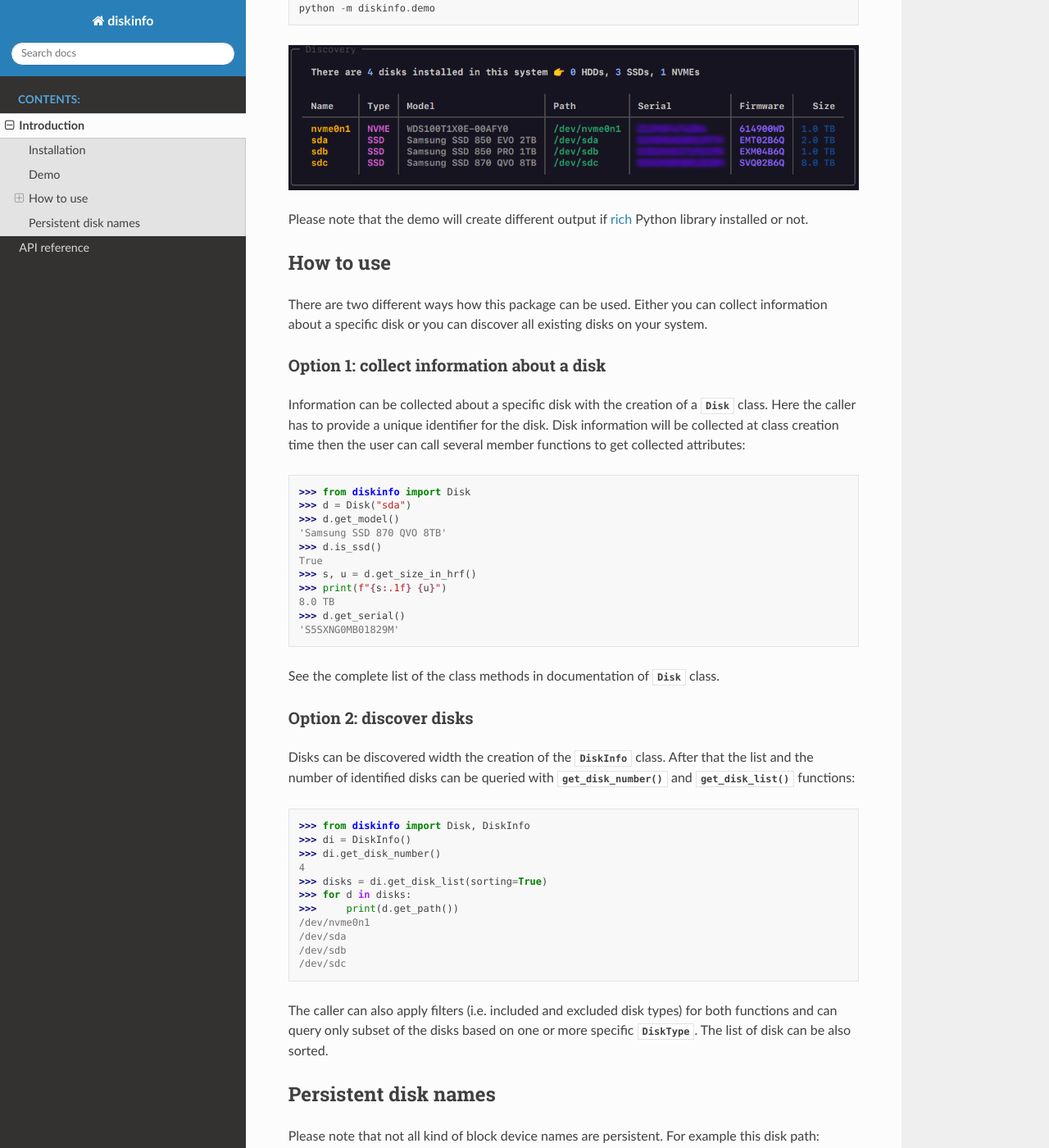
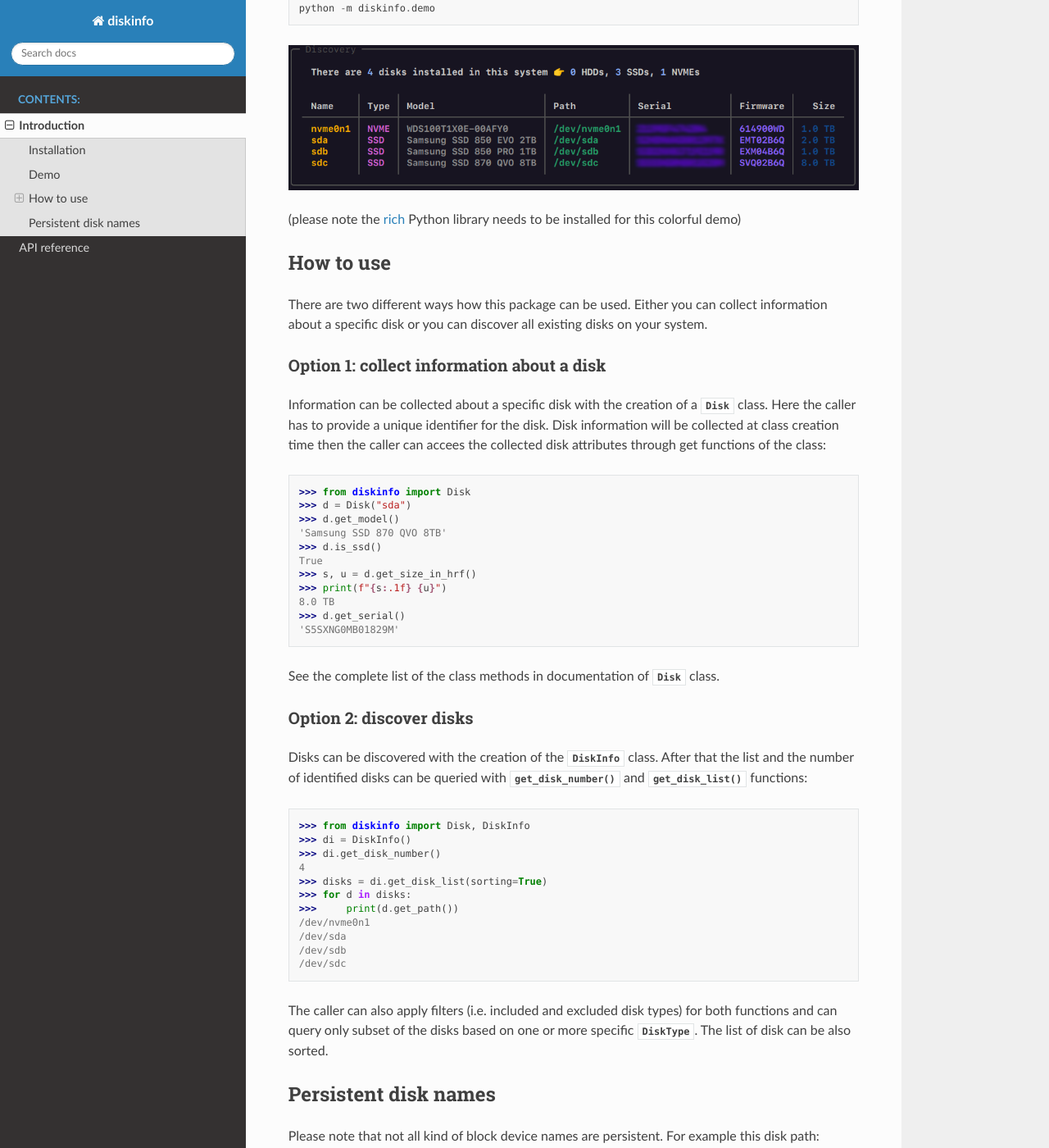
Before and after one commit to petersulyok/diskinfo, a Sphinx documentation site: the page built from docs/source/intro.rst, in a window 1280 px wide and 1400 px high, scrolled down 566 px. Shown: the whole window at 82% size. Built offline with Sphinx 7.4.7 and the Read the Docs theme 2.0.0, drawn with Linux system fonts in a browser that asks for light colours.

Commit message:
Documentation enhancements in introduction.

```diff
--- a/docs/source/intro.rst
+++ b/docs/source/intro.rst
@@ -19,7 +19,7 @@ The library contains a simple demo, it can be executed in the following way::
 
 .. image:: https://github.com/petersulyok/diskinfo/raw/main/docs/diskinfo_rich_demo.png
 
-Please note that the demo will create different output if `rich <https://pypi.org/project/rich/>`_ Python library installed or not.
+(please note the `rich <https://pypi.org/project/rich/>`_ Python library needs to be installed for this colorful demo)
 
 How to use
 ----------
@@ -29,8 +29,8 @@ or you can discover all existing disks on your system.
 Option 1: collect information about a disk
 ^^^^^^^^^^^^^^^^^^^^^^^^^^^^^^^^^^^^^^^^^^
 Information can be collected about a specific disk with the creation of a :class:`~diskinfo.Disk` class. Here the caller has
-to provide a unique identifier for the disk. Disk information will be collected at class creation time then the user
-can call several member functions to get collected attributes::
+to provide a unique identifier for the disk. Disk information will be collected at class creation time then the caller
+can accees the collected disk attributes through get functions of the class::
 
     >>> from diskinfo import Disk
     >>> d = Disk("sda")
@@ -48,7 +48,7 @@ See the complete list of the class methods in documentation of :class:`~diskinfo
 
 Option 2: discover disks
 ^^^^^^^^^^^^^^^^^^^^^^^^
-Disks can be discovered width the creation of the :class:`~diskinfo.DiskInfo` class. After that the list and
+Disks can be discovered with the creation of the :class:`~diskinfo.DiskInfo` class. After that the list and
 the number of identified disks can be queried with :meth:`~diskinfo.DiskInfo.get_disk_number()`
 and :meth:`~diskinfo.DiskInfo.get_disk_list()` functions::
 
```
